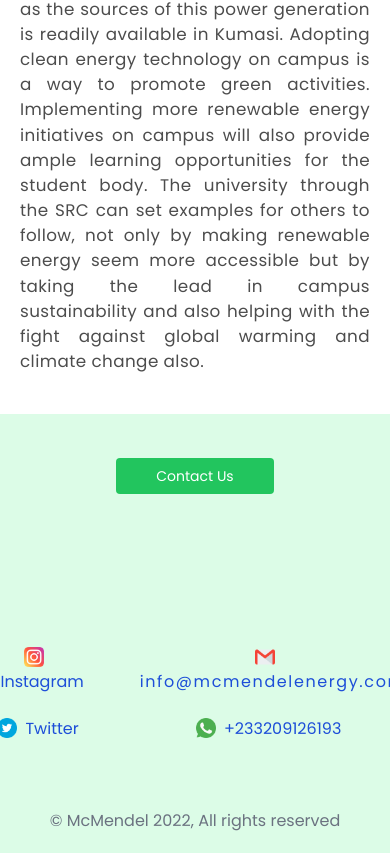
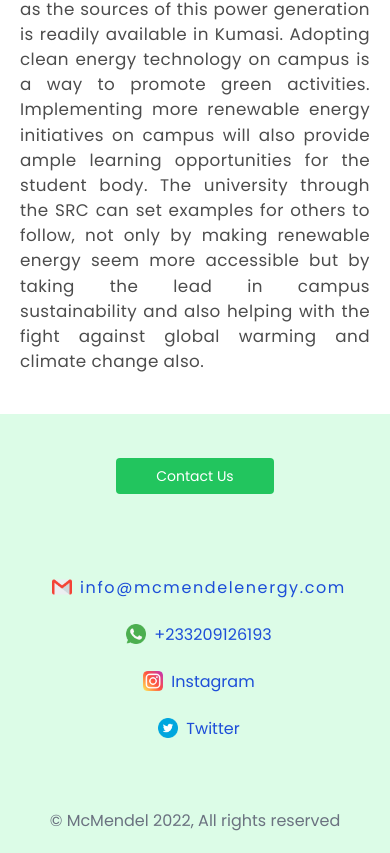
Before and after one commit to buabaj/mcmendel, a Next.js app: page / in a window 390 px wide. Shown: the part 6195-7048 px from the top of the page. Built offline with nearby package versions, Linux system fonts and the light colour scheme; a web font is replaced by a local one.

Commit message:
added dropdown

```diff
--- a/components/home/index.jsx
+++ b/components/home/index.jsx
@@ -172,7 +172,7 @@ function Index() {
 
                 <div>
                     <div className="text-center mb-16">
-                        <div className="flex gap-14 text-gray-700">
+                        <div className="flex flex-col-reverse md:flex-row gap-5 md:gap-14 text-gray-700">
                             <div className="flex flex-col gap-5">
 
                                 <div onClick={() => goTo("www.instagram.com/mcmendel_energy/")}><Image height="20" width="20" layout="fixed" src="/instagram.png" alt="icon" />
```
